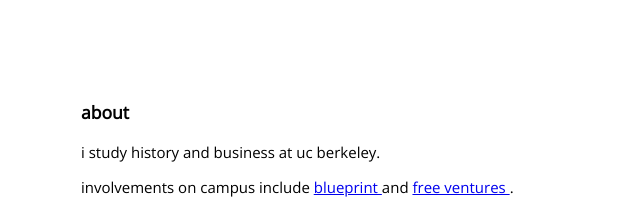
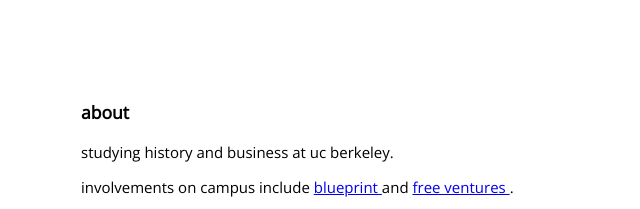
Before and after one commit to alicevdeng/alicedeng.github.io, a plain HTML site: page index.html in a window 1280 px wide. Shown: the top 209 px of the page, 309-949 px from the left. Drawn offline with nearby package versions, Linux system fonts and the light colour scheme.

Commit message:
new descript

```diff
--- a/index.html
+++ b/index.html
@@ -17,7 +17,7 @@
   <body>
     <section>
       <h3>about</h3>
-      <p>i study history and business at uc berkeley.</p>
+      <p>studying history and business at uc berkeley.</p>
       <p>involvements on campus include <a href="https://www.calblueprint.org/">blueprint </a> and <a href="http://www.freeventures.org/"> free ventures </a>.</p>
       <p>will be abroad in china during spring 2017 exploring chinese startups and backpacking around rural areas.</p>
     </section>
```
